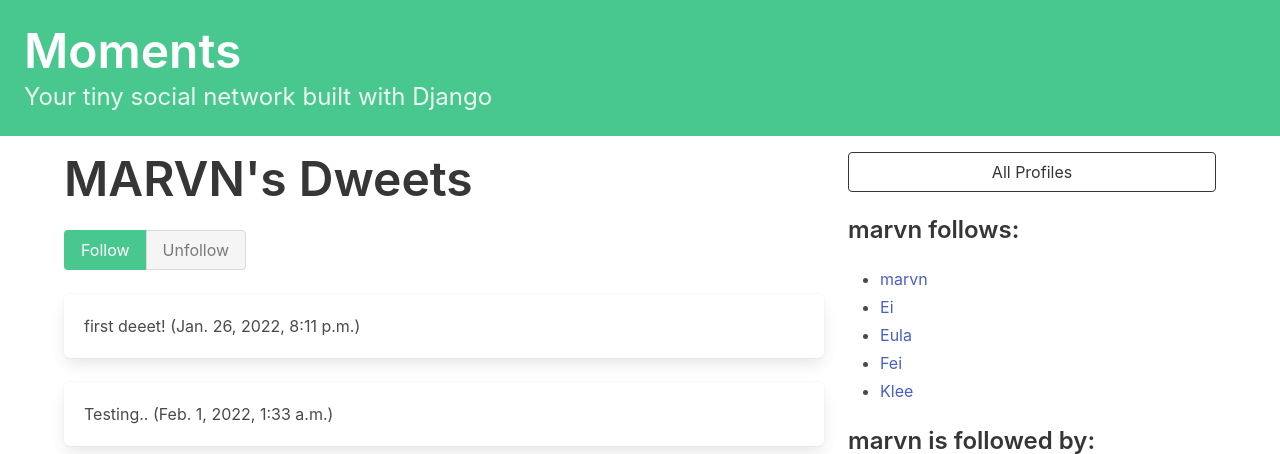
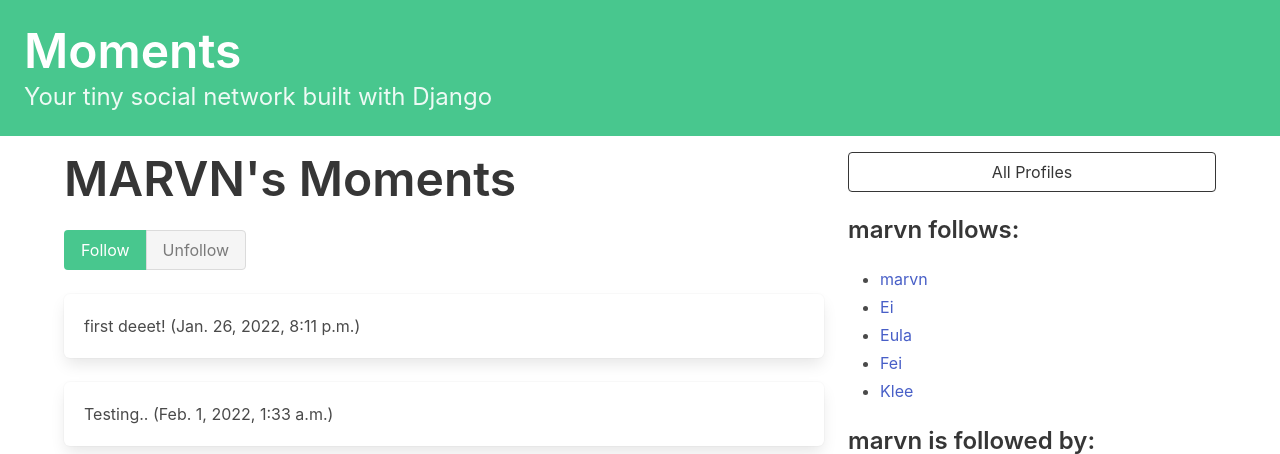
Before and after one commit to marvneo/dwitter, a Django app: page /profile/1 in a window 1280 px wide. Shown: the top 454 px of the page. Run offline with Django 3.2, Linux system fonts and the light colour scheme; data comes from the database, SQL or seed files in the repository.

Commit message:
spelling correction

```diff
--- a/dwitter/templates/dwitter/profile.html
+++ b/dwitter/templates/dwitter/profile.html
@@ -8,7 +8,7 @@
 
     <div class="block">
     <h1 class="title is-1">
-        {{profile.user.username|upper}}'s Dweets
+        {{profile.user.username|upper}}'s Moments
     </h1>
 
     <form method ="post">
```
